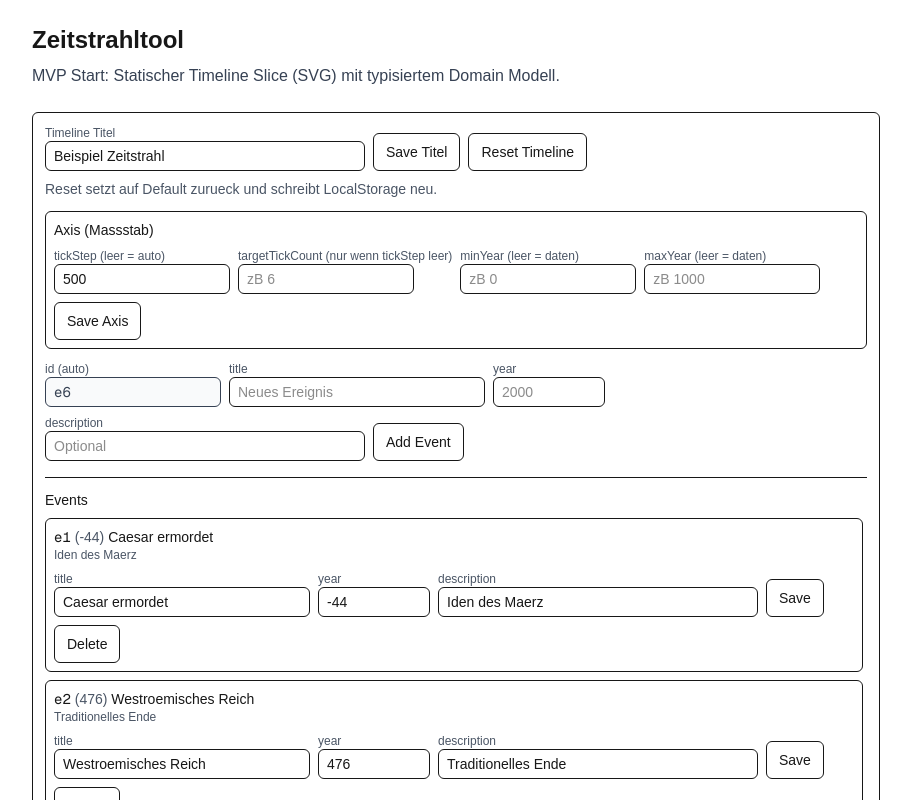
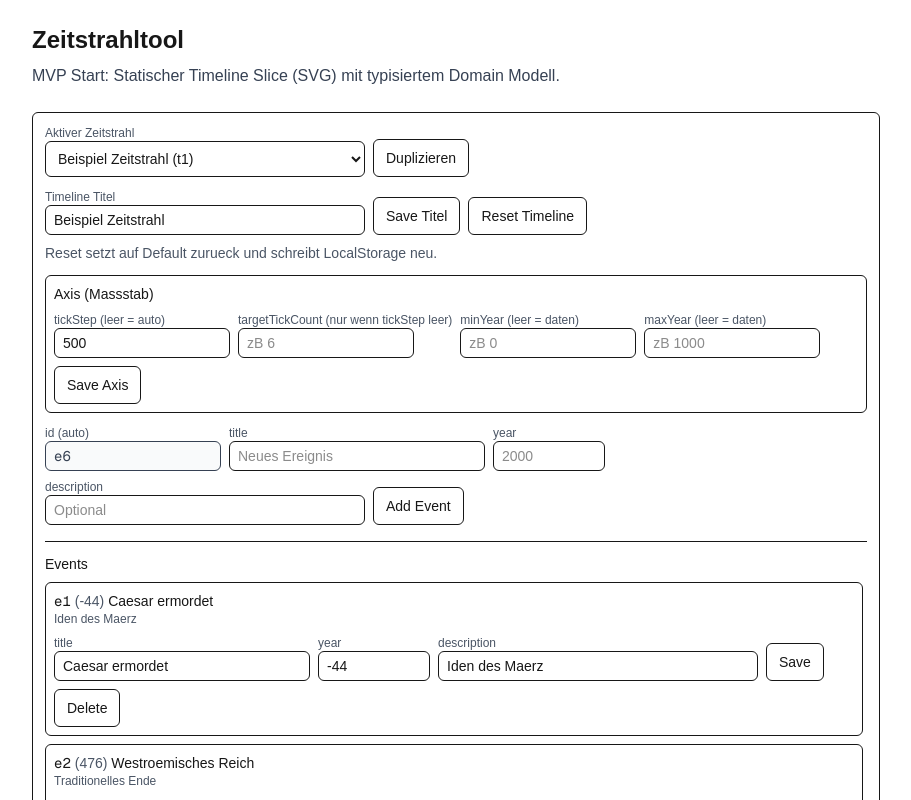
Before and after one commit to theAC1/Zeitstrahltool, a Next.js app in the folder web/: page / in a window 1280 px wide. Shown: the top 800 px of the page, without its empty margins (184-1095 px from the left). Built offline with nearby package versions, Linux system fonts and the light colour scheme.

Commit message:
feat: add timeline switcher and duplicate button

```diff
--- a/web/src/components/timeline/TimelineControls.tsx
+++ b/web/src/components/timeline/TimelineControls.tsx
@@ -1,7 +1,7 @@
 "use client";
 
 import { useMemo, useState } from "react";
-import type { TimelineAxis } from "../../types/timeline";
+import type { Timeline, TimelineAxis } from "../../types/timeline";
 import { useTimelineDispatch, useTimelineState } from "../../context/timeline/TimelineContext";
 import { TimelineEventSchema } from "../../types/timeline";
 
@@ -42,6 +42,16 @@ function axisKey(axis?: TimelineAxis) {
     minYear: typeof axis?.minYear === "number" ? axis.minYear : null,
     maxYear: typeof axis?.maxYear === "number" ? axis.maxYear : null,
   });
+}
+
+function cloneTimeline(base: Timeline): Timeline {
+  const suffix = new Date().toISOString().replace(/[:.]/g, "").slice(0, 15);
+  const newId = `${base.id}-copy-${suffix}`;
+  return {
+    ...base,
+    id: newId,
+    title: `${base.title} (Copy)`,
+  };
 }
 
 function AxisControls(props: {
@@ -183,7 +193,7 @@ function AxisControls(props: {
 }
 
 export function TimelineControls() {
-  const { timeline } = useTimelineState();
+  const { timeline, timelines, activeTimelineId } = useTimelineState();
   const dispatch = useTimelineDispatch();
 
   const [timelineTitleDraft, setTimelineTitleDraft] = useState("");
@@ -388,6 +398,49 @@ export function TimelineControls() {
     <div className="mb-4 rounded-md border p-3">
       <div className="mb-3 flex flex-wrap items-end gap-2">
         <div className="flex flex-col">
+          <label className="text-xs text-gray-600" htmlFor="tl-select">Aktiver Zeitstrahl</label>
+          <select
+            id="tl-select"
+            className="w-80 rounded-md border px-2 py-2 text-sm"
+            value={activeTimelineId}
+            onChange={(e) => {
+              dispatch({ type: "timeline/select", payload: { id: e.target.value } });
+              setError(null);
+              setIsTitleDirty(false);
+              setTimelineTitleDraft("");
+              setEditTitleById({});
+              setEditYearById({});
+              setEditDescriptionById({});
+            }}
+          >
+            {timelines.map(t => (
+              <option key={t.id} value={t.id}>
+                {t.title} ({t.id})
+              </option>
+            ))}
+          </select>
+        </div>
+
+        <button
+          type="button"
+          className="cursor-pointer rounded-md border px-3 py-2 text-sm"
+          onClick={() => {
+            const cloned = cloneTimeline(timeline);
+            dispatch({ type: "state/replace", payload: { timelines: [...timelines, cloned], activeTimelineId: cloned.id } });
+            setError(null);
+            setIsTitleDirty(false);
+            setTimelineTitleDraft("");
+            setEditTitleById({});
+            setEditYearById({});
+            setEditDescriptionById({});
+          }}
+        >
+          Duplizieren
+        </button>
+      </div>
+
+      <div className="mb-3 flex flex-wrap items-end gap-2">
+        <div className="flex flex-col">
           <label className="text-xs text-gray-600" htmlFor="tl-title">Timeline Titel</label>
           <input
             id="tl-title"
```
